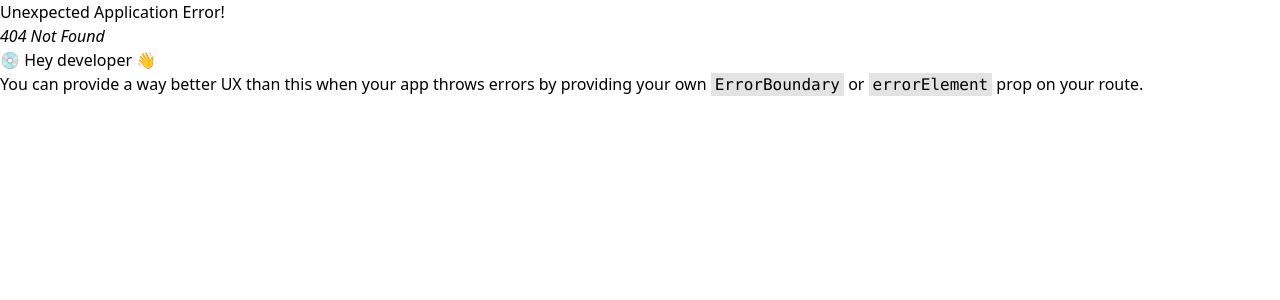
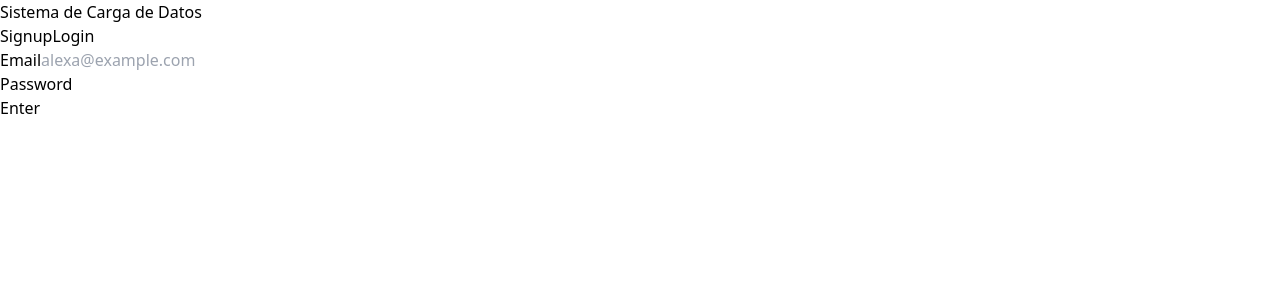
Before and after one commit to AYolimaArias/CSVShield-FRONT, a React (Vite) app: page /login in a window 1280 px wide. Before the commit this address had no page. Shown: the top 300 px of the page. Built offline with nearby package versions, Linux system fonts and the light colour scheme.

Commit message:
[UPDATE] The forms with their corresponding routers implemented

```diff
--- a/src/components/Unauthenticated/Unauthenticated.jsx
+++ b/src/components/Unauthenticated/Unauthenticated.jsx
@@ -1,11 +1,11 @@
-import * as React from "react";
+// import * as React from "react";
+import React from "react";
 import { useAuth } from "../../contexts/authContext";
 
 const Unauthenticated = () => {
-  const { login, signup } = useAuth();
+  const { signup } = useAuth();
 
   const [status, setStatus] = React.useState("idle");
-  const [activeTab, setActiveTab] = React.useState("signup");
   const [signUpErrors, setSignUpErrors] = React.useState(null);
   const [formData, setFormData] = React.useState({
     name: "",
@@ -13,7 +13,6 @@ const Unauthenticated = () => {
     password: "",
     role: "",
   });
-
   const handleInputChange = (e) => {
     setFormData({ ...formData, [e.target.name]: e.target.value });
   };
@@ -23,39 +22,20 @@ const Unauthenticated = () => {
 
     setStatus("loading");
     const { name, email, password, role } = formData;
-    if (activeTab === "signup") {
+
     signup(name, email, password, role)
       .then(() => setStatus("success"))
       .catch((error) => {
         setStatus("error");
         setSignUpErrors(error.message);
       });
-    } else {
-      login(email, password)
-        .then(() => setStatus("success"))
-        .catch(() => setStatus("error"));
-    }
-  }
-
-  function handleTabChange(tab) {
-    setActiveTab(tab);
-    setStatus("idle");
   }
   const isLoading = status === "loading";
-  const buttonText = activeTab === "signup" ? "Create" : "Enter";
   const hasError = status === "error";
 
   return (
     <div>
-      <div>
-        <h1>Sistema de Carga de Datos</h1>
-      </div>
-      <div>
-        <button onClick={() => handleTabChange("signup")}>Signup</button>
-        <button onClick={() => handleTabChange("login")}>Login</button>
-      </div>
       <form onSubmit={handleSubmit}>
-        {activeTab === "signup" && (
         <div>
           <label htmlFor="name">Name</label>
           <input
@@ -68,7 +48,6 @@ const Unauthenticated = () => {
             required
           />
         </div>
-        )}
 
         <div>
           <label htmlFor="email">Email</label>
@@ -93,28 +72,27 @@ const Unauthenticated = () => {
             minLength={6}
           />
         </div>
-        {activeTab === "signup" && (
+
         <div>
           <label htmlFor="role">Role</label>
           <select>
             <option value={formData.role} onChange={handleInputChange}>
-                Admin
+              admin
             </option>
             <option value={formData.role} onChange={handleInputChange}>
-                User
+              user
             </option>
           </select>
         </div>
-        )}
 
         <div>
           <button type="submit" disabled={isLoading}>
-            {isLoading ? "Loading..." : buttonText}
+            {isLoading ? "Loading..." : "Create"}
           </button>
         </div>
       </form>
       {hasError && (
-        <p className={s["error-message"]}>
+        <p className={["error-message"]}>
           {signUpErrors || "Invalid Credentials"}
         </p>
       )}
--- a/src/contexts/authContext.jsx
+++ b/src/contexts/authContext.jsx
@@ -5,7 +5,6 @@ const authContext = React.createContext({
   isAuthenticated: false,
   signup: () => {},
   login: () => {},
-  // logout:() =>{}
 });
 
 export function AuthProvider({ children }) {
@@ -64,16 +63,12 @@ export function AuthProvider({ children }) {
     }
   }
 
-  // function logout() {
-  //     window.localStorage.removeItem(tokenKey);
-  //     setIsAuthenticated(false);
-  //   }
-
-  return (
-    <authContext.Provider value={{ isAuthenticated, login, signup }}>
-      {children}
-    </authContext.Provider>
-  );
+  const value = {
+    isAuthenticated,
+    login,
+    signup,
+  };
+  return <authContext.Provider value={value}>{children}</authContext.Provider>;
 }
 
 export function useAuth() {
--- /dev/null
+++ b/src/errors/error-page.jsx
@@ -0,0 +1,16 @@
+import { useRouteError } from "react-router-dom";
+
+export default function ErrorPage() {
+  const error = useRouteError();
+  console.error(error);
+
+  return (
+    <div>
+      <h1>Oops!</h1>
+      <p>Sorry, an unexpected error has occurred.</p>
+      <p>
+        <i>{error.statusText || error.message}</i>
+      </p>
+    </div>
+  );
+}
--- a/src/main.jsx
+++ b/src/main.jsx
@@ -4,11 +4,25 @@ import { createBrowserRouter, RouterProvider } from "react-router-dom";
 // import App from './App.jsx'
 import "./index.css";
 import Login from "./routes/Login";
+import ErrorPage from "./errors/error-page";
+import { Root } from "./routes/root";
+import { Signup } from "./routes/signup";
 
 const router = createBrowserRouter([
   {
     path: "/",
-    element: <Login />,
+    element: <Root />,
+    errorElement: <ErrorPage />,
+    children: [
+      {
+        path: "/signup",
+        element: <Signup />,
+      },
+      {
+        path: "/login",
+        element: <Login />,
+      },
+    ],
   },
   {
     path: "/upload",
--- a/src/routes/Login.jsx
+++ b/src/routes/Login.jsx
@@ -1,11 +1,63 @@
-import Unauthenticated from "../components/Unauthenticated/Unauthenticated";
+import React from "react";
+import { useAuth } from "../contexts/authContext";
 
 const Login = () => {
+  const { login } = useAuth();
+
+  const [status, setStatus] = React.useState("idle");
+  const [formData, setFormData] = React.useState({
+    email: "",
+    password: "",
+  });
+  const handleInputChange = (e) => {
+    setFormData({ ...formData, [e.target.name]: e.target.value });
+  };
+
+  function handleSubmit(event) {
+    event.preventDefault();
+
+    setStatus("loading");
+    const { email, password } = formData;
+
+    login(email, password)
+      .then(() => setStatus("success"))
+      .catch(() => setStatus("error"));
+  }
+  const isLoading = status === "loading";
+
   return (
     <div>
-      <Unauthenticated />
+      <form onSubmit={handleSubmit}>
+        <div>
+          <label htmlFor="email">Email</label>
+          <input
+            type="email"
+            id="email"
+            name="email"
+            placeholder="alexa@example.com"
+            value={formData.email}
+            onChange={handleInputChange}
+            required
+          />
+        </div>
+        <div>
+          <label htmlFor="password">Password</label>
+          <input
+            type="password"
+            id="password"
+            name="password"
+            value={formData.password}
+            onChange={handleInputChange}
+            minLength={6}
+          />
+        </div>
+        <div>
+          <button type="submit" disabled={isLoading}>
+            {isLoading ? "Loading..." : "Enter"}
+          </button>
+        </div>
+      </form>
     </div>
   );
 };
-
 export default Login;
--- /dev/null
+++ b/src/routes/root.jsx
@@ -0,0 +1,20 @@
+import { Link, Outlet } from "react-router-dom";
+
+export const Root = () => {
+  return (
+    <div>
+      <div>
+        <h1>Sistema de Carga de Datos</h1>
+      </div>
+      <div>
+        <Link to={`/signup`}>
+          <button>Signup</button>
+        </Link>
+        <Link to={`/login`}>
+          <button>Login</button>
+        </Link>
+      </div>
+      <Outlet />
+    </div>
+  );
+};
--- /dev/null
+++ b/src/routes/signup.jsx
@@ -0,0 +1,9 @@
+import Unauthenticated from "../components/Unauthenticated/Unauthenticated";
+
+export const Signup = () => {
+  return (
+    <div>
+      <Unauthenticated />
+    </div>
+  );
+};
```
Lines whose indentation alone changed are shown as unchanged.
